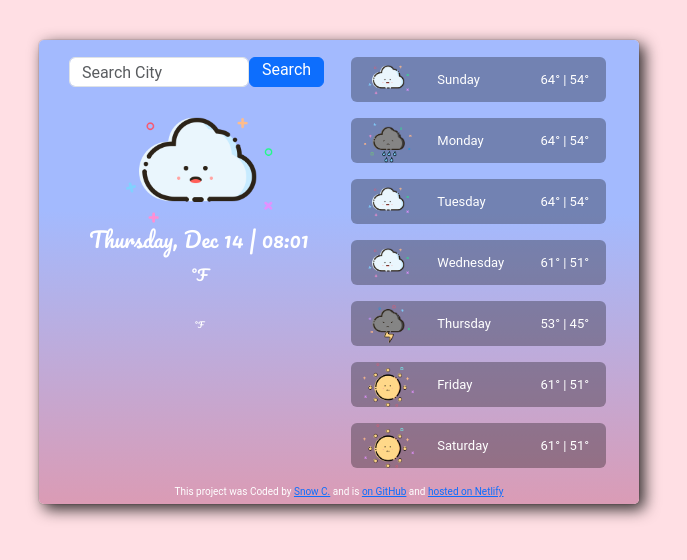
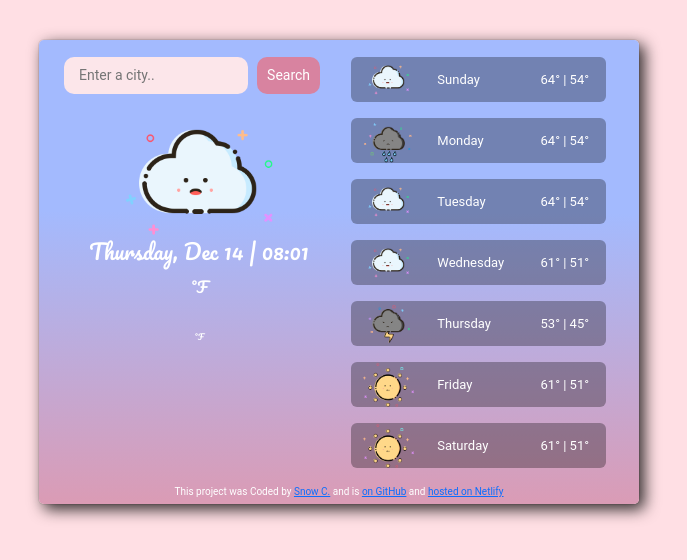
Before and after one commit to monoaii/weather-project, a plain HTML site: page index.html in a window 1280 px wide. Shown: the whole page, without its empty margins (301-988 px from the left). Drawn offline with nearby package versions, Linux system fonts and the light colour scheme; no server answers.

Commit message:
update search form

```diff
--- a/index.html
+++ b/index.html
@@ -24,19 +24,23 @@
 
           <div class="col-6">
 
+            <div id="search-form">
             <form>
-              <div class="mb-1.5 search-bar">
+              <div class="search-bar">
                 <input
-                  type="text"
-                  placeholder="Search City"
-                  class="form-control"
+                  type="search"
+                  placeholder="Enter a city.."
+                  required
+                  class="search-form-input"
+                  id="search-form-input"
                 />
                 <input
                   type="submit"
                   value="Search"
-                  class="btn btn-primary" />
+                  class="search-form-button" />
               </div>
             </form>
+          </div>
             <!-- finish search bar -->
 
             <div class="current-weather-card">
--- a/src/index.js
+++ b/src/index.js
@@ -63,7 +63,7 @@ function searchCity(city) {
 //change city to search city
 function search(event) {
   event.preventDefault();
-  let cityInput = document.querySelector(".form-control");
+  let cityInput = document.querySelector("#search-form-input");
   let changeCity = document.querySelector("#current-city");
   changeCity.innerHTML = cityInput.value;
   searchCity(cityInput.value);
--- a/src/styles.css
+++ b/src/styles.css
@@ -20,19 +20,30 @@ body {
   padding-top: 17px;
 }
 
-.search-bar {
+#search-form {
   display: flex;
   justify-content: center;
-  margin-left: 15px;
+  margin-top: -5px;
+  margin-left: 13px;
 }
 
-.form-control {
-  width: 180px;
-  height: 30px;
+.search-form-input {
+  background-color: rgb(252, 230, 234);
+  border: none;
+  border-radius: 10px;
+  width: 70%;
+  padding: 8px 15px;
+  font-size: 14px;
 }
 
-.btn {
-  padding: 0px 12px 4px;
+.search-form-button {
+  background-color: rgb(216, 131, 160);
+  padding: 8px 10px;
+  border: none;
+  border-radius: 10px;
+  font-size: 14px;
+  color: white;
+  margin: 5px;
 }
 
 .current-weather-card {
```
